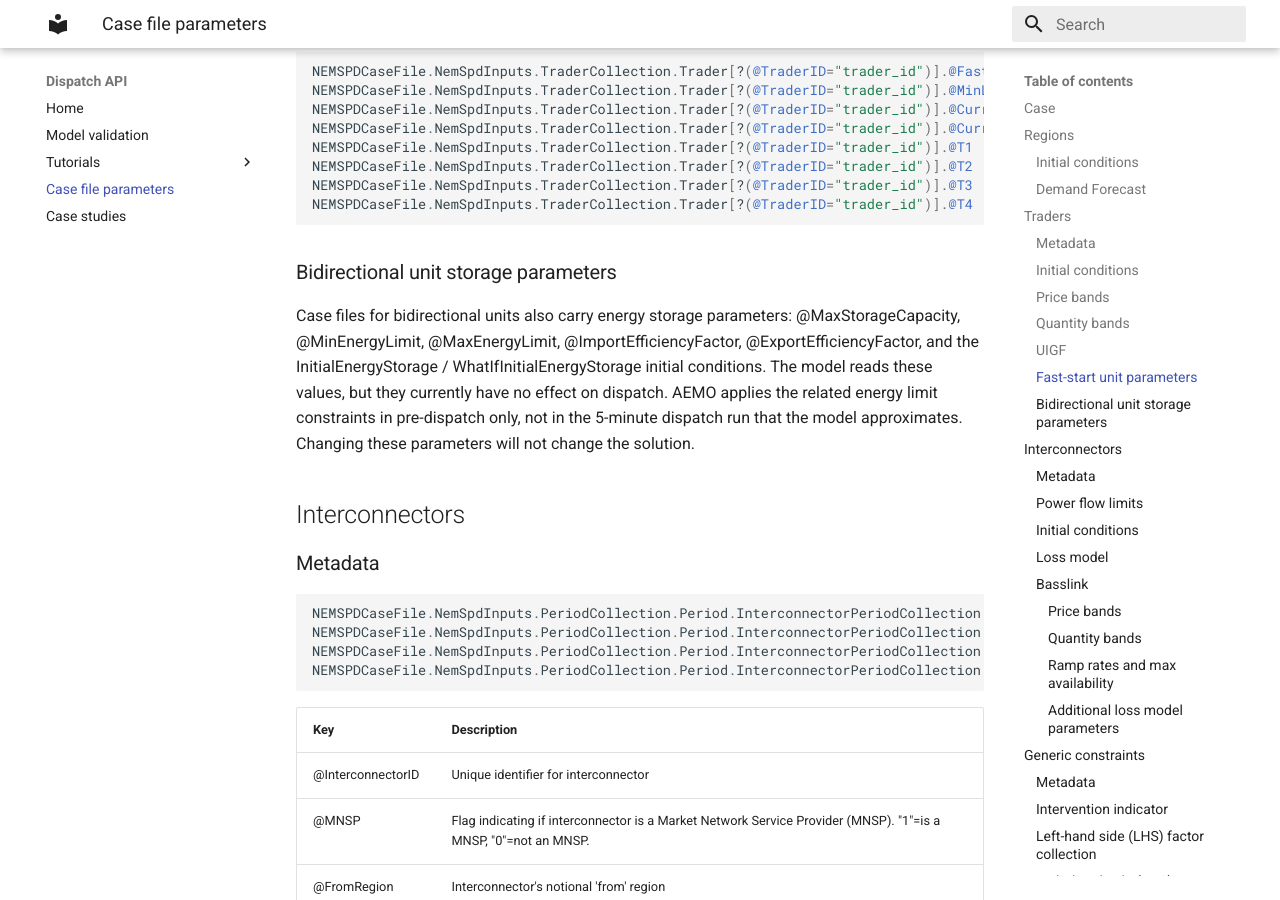
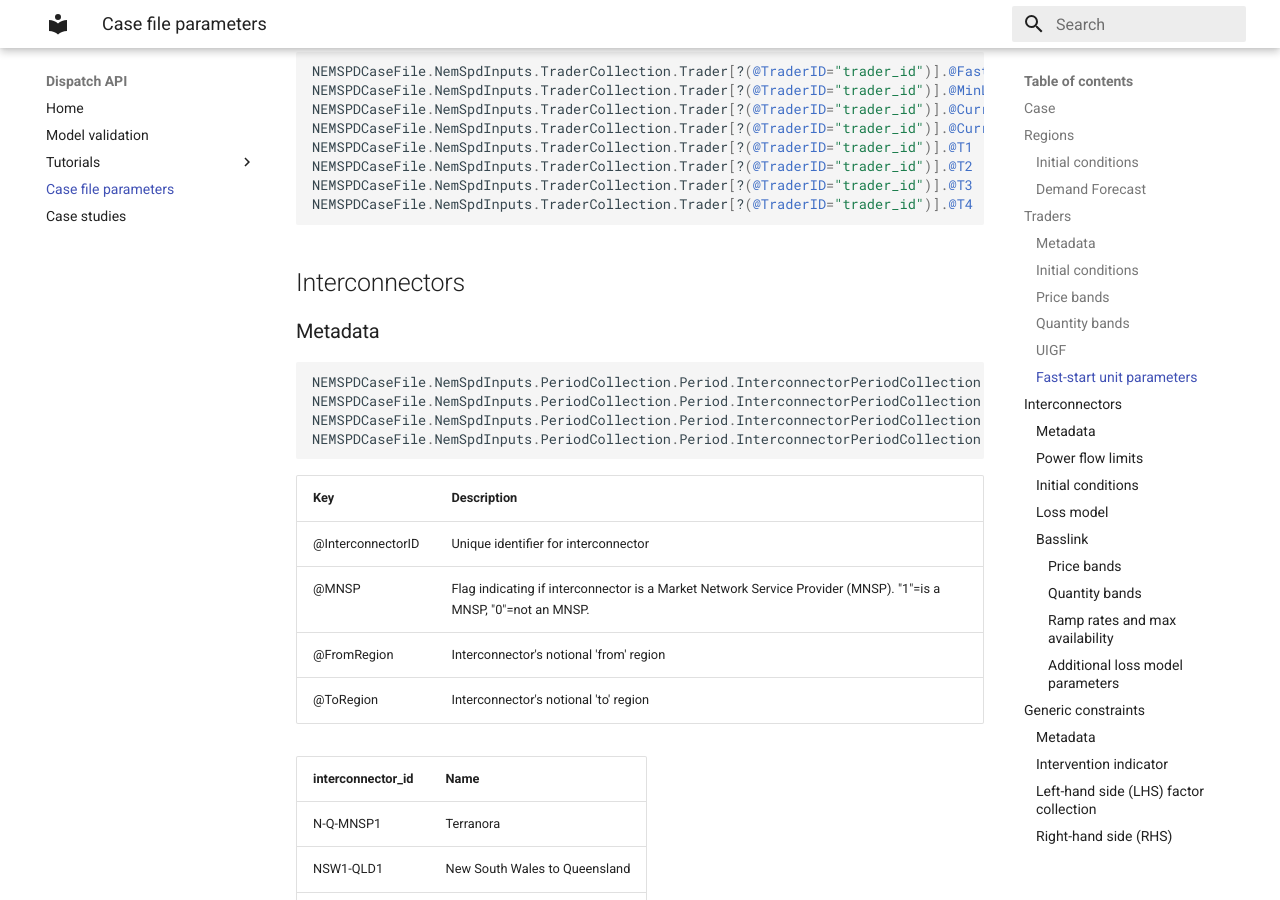
Before and after one commit to akxen/dispatch-api-docs, an MkDocs documentation site: the page built from website/docs/parameter-reference.md, in a window 1280 px wide and 900 px high, scrolled down 5575 px. Built offline with MkDocs 1.6.1 and Material for MkDocs 9.7.7, drawn with Linux system fonts in a browser that asks for light colours.

Commit message:
update docs

````diff
--- a/website/docs/parameter-reference.md
+++ b/website/docs/parameter-reference.md
@@ -194,9 +194,6 @@ NEMSPDCaseFile.NemSpdInputs.TraderCollection.Trader[?(@TraderID="trader_id")].@T
 NEMSPDCaseFile.NemSpdInputs.TraderCollection.Trader[?(@TraderID="trader_id")].@T3
 NEMSPDCaseFile.NemSpdInputs.TraderCollection.Trader[?(@TraderID="trader_id")].@T4
 ```
-
-### Bidirectional unit storage parameters
-Case files for bidirectional units also carry energy storage parameters: @MaxStorageCapacity, @MinEnergyLimit, @MaxEnergyLimit, @ImportEfficiencyFactor, @ExportEfficiencyFactor, and the InitialEnergyStorage / WhatIfInitialEnergyStorage initial conditions. The model reads these values, but they currently have no effect on dispatch. AEMO applies the related energy limit constraints in pre-dispatch only, not in the 5-minute dispatch run that the model approximates. Changing these parameters will not change the solution.
 
 ## Interconnectors
 
````
Also changed, not shown: website/docs/index.md (+0 -3 lines).
